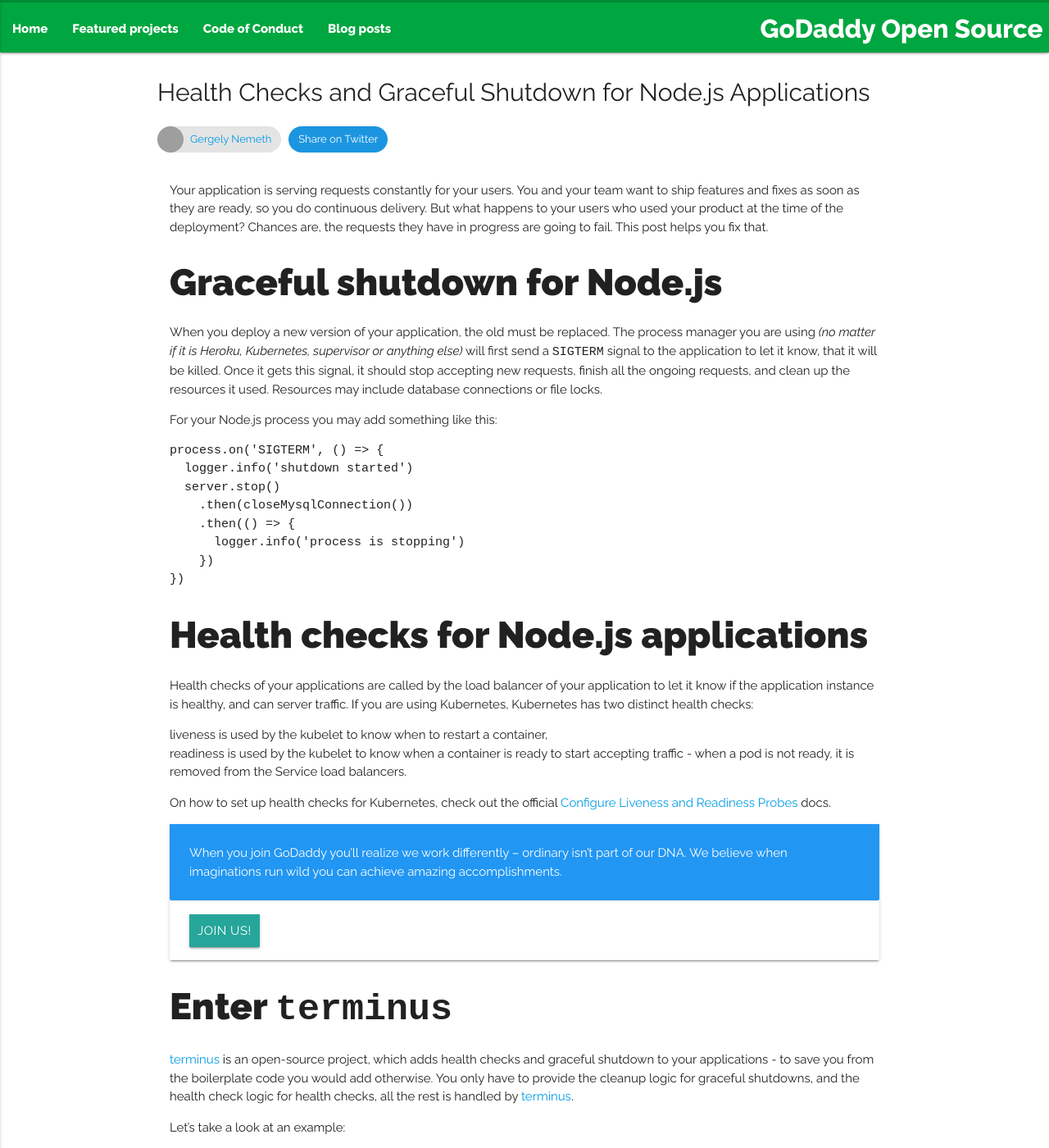
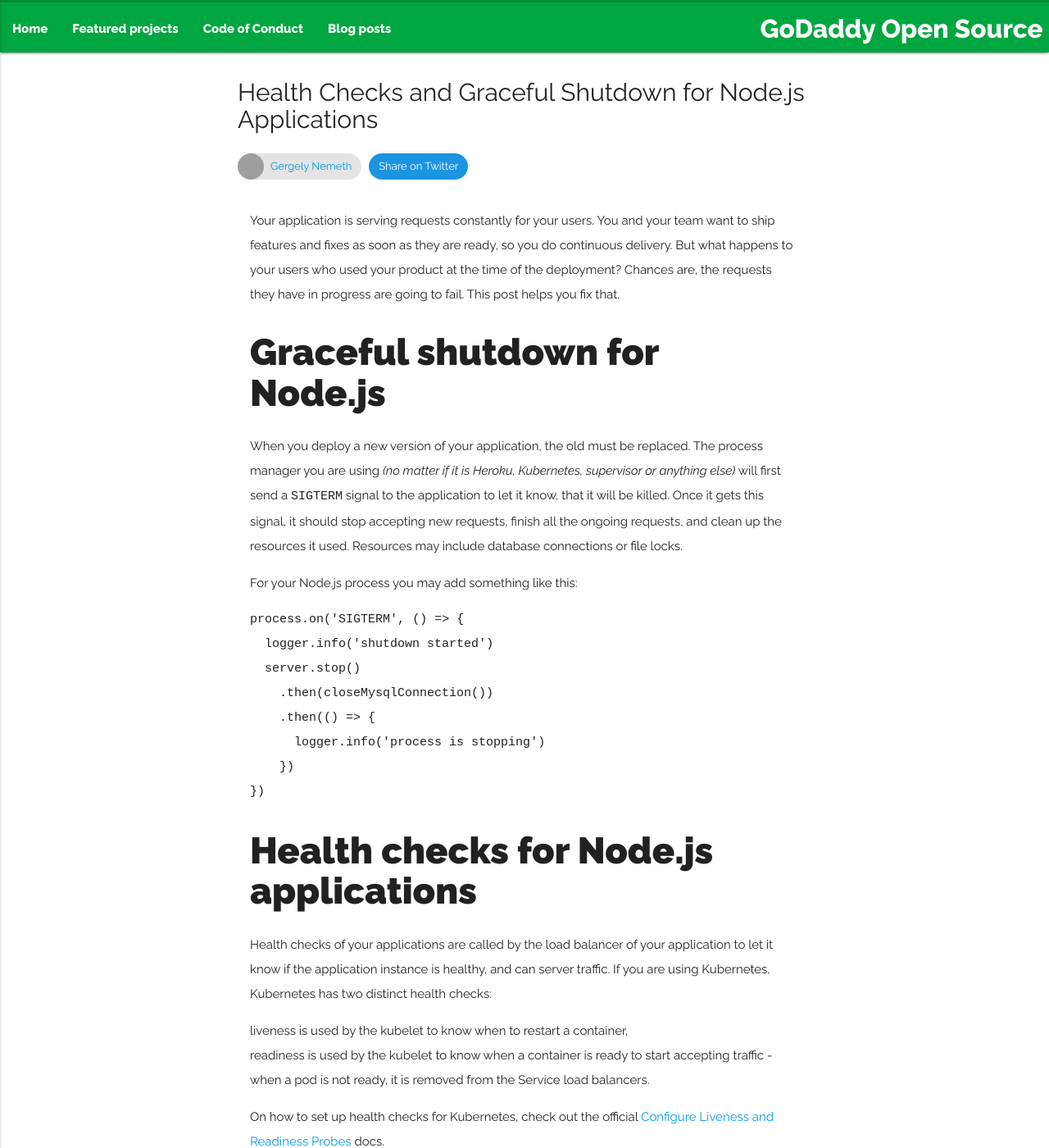
Before and after one commit to godaddy/godaddy.github.io, a Jekyll site: the page built from _posts/2018-02-22-announcing-terminus.md, in a window 1280 px wide and 1400 px high. Shown: the whole window at 82% size. Built offline with Jekyll 4.4.1, drawn with Linux system fonts in a browser that asks for light colours; nearby versions of some CDN libraries; comment, search, counter and statistics services are not loaded; grey boxes are pictures that could not be loaded.

Commit message:
feat(post): readability improvement

```diff
--- a/_layouts/post.html
+++ b/_layouts/post.html
@@ -1,7 +1,7 @@
 <!DOCTYPE html>
 <html lang="en">
   {% include head.html %}
-  <body>
+  <body id="post-page">
     {% include navigation.html %}
     <div class="container">
       <div class="post">
--- a/_sass/layout.sass
+++ b/_sass/layout.sass
@@ -30,6 +30,9 @@
 
 .container
   flex: 1 0 auto
+  #post-page &
+    max-width: 700px
+    line-height: 2em
 
 nav
   background: $green
```
